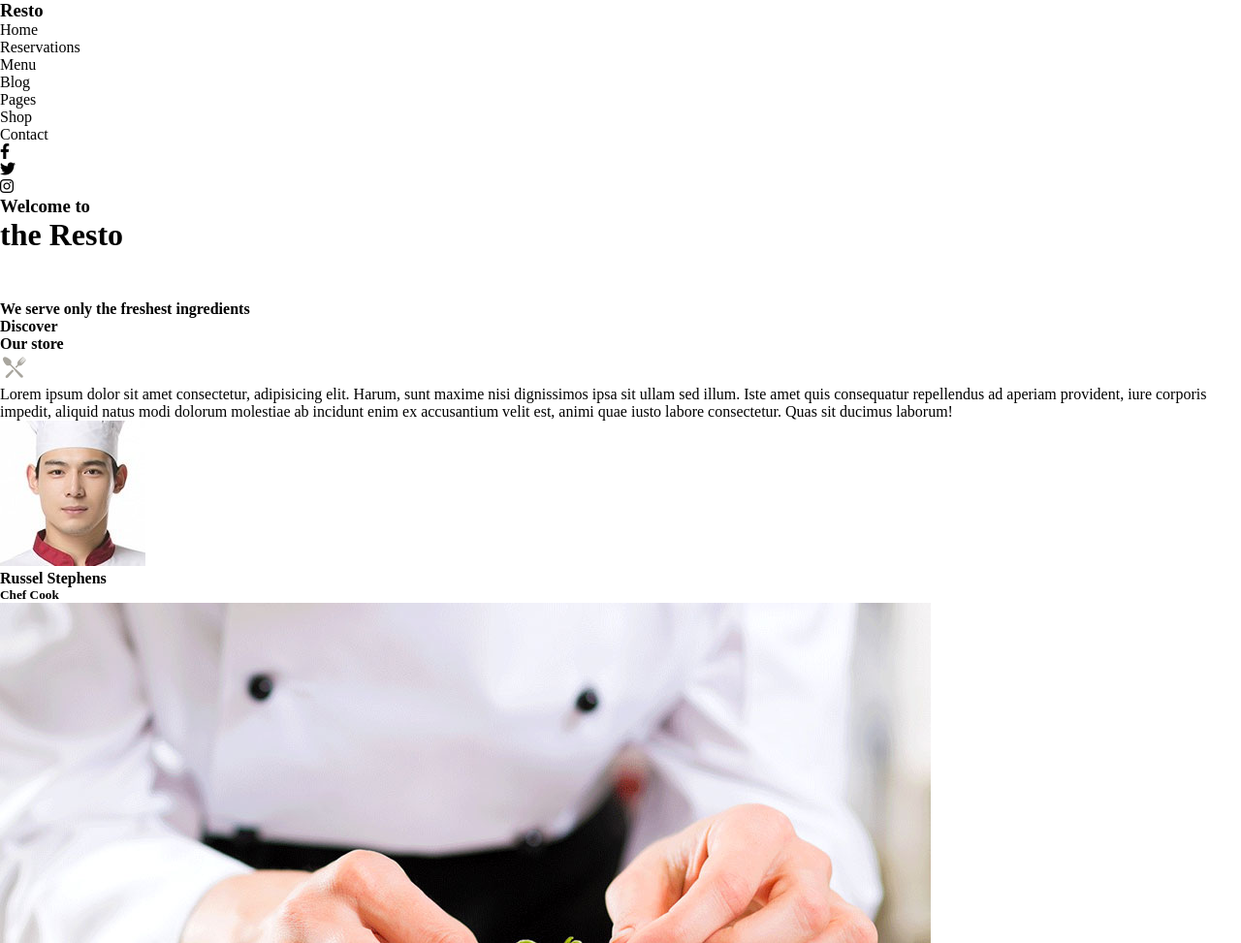
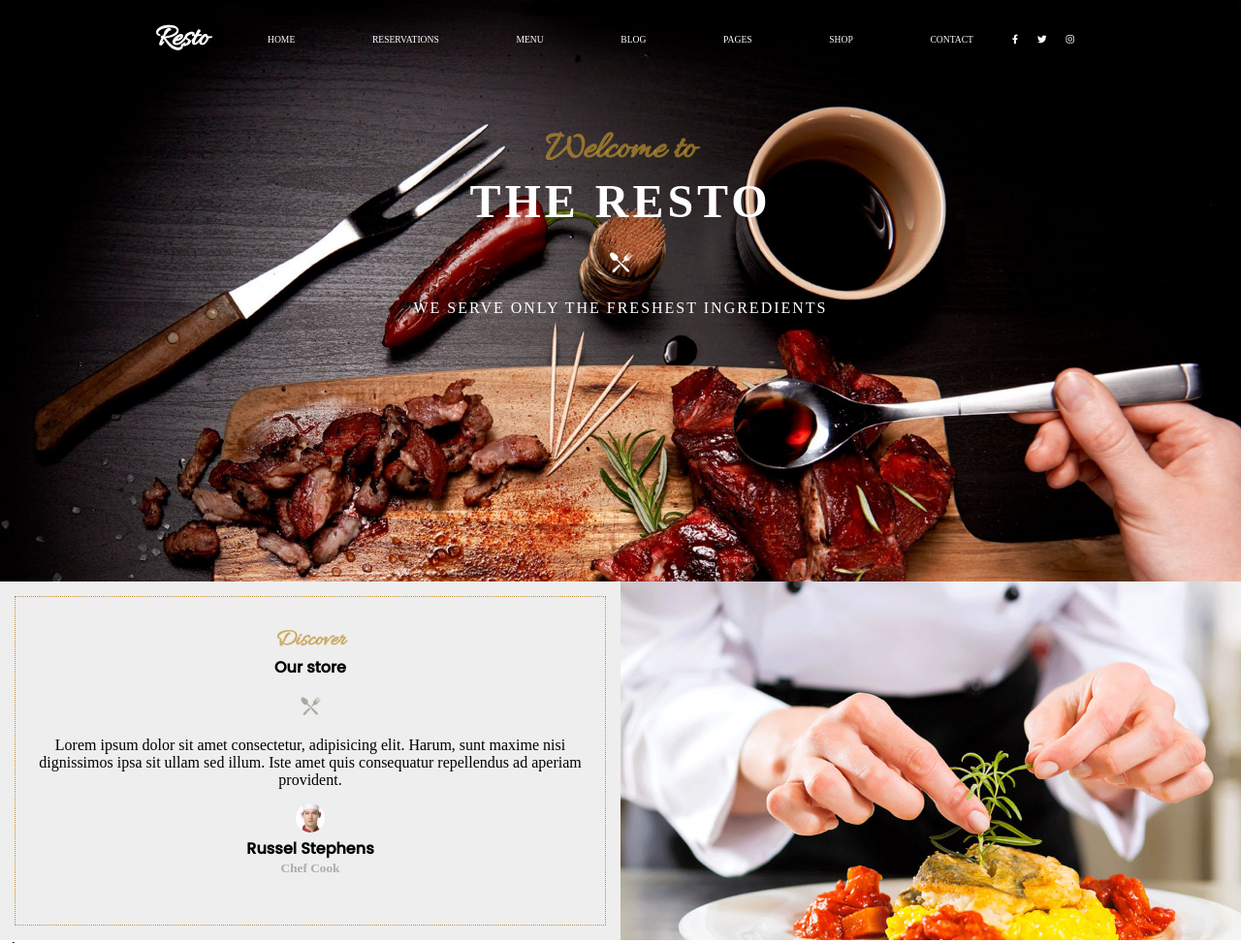
Before and after one commit to ccadran/The-resto, a plain HTML site: page index.html in a window 1280 px wide. Shown: the top 973 px of the page at 97% size. Drawn offline with Linux system fonts and the light colour scheme.

Commit message:
section11 done

```diff
--- a/assets/styles/_settings.scss
+++ b/assets/styles/_settings.scss
@@ -13,7 +13,8 @@
 $font1: allura-regular, sans-serif;
 $font2: poppins-medium, serif;
 $font3: roboto-light, sans-serif;
-
+$white1: #fff;
+$grey1: rgb(238, 238, 238);
 * {
     margin: 0;
     padding: 0;
--- a/assets/styles/index.scss
+++ b/assets/styles/index.scss
@@ -1 +1,3 @@
 @import "./settings";
+@import "./layout/header";
+@import "./layout/section1";
--- /dev/null
+++ b/assets/styles/layout/_header.scss
@@ -0,0 +1,62 @@
+header {
+    background: url(/assets/img/bg-slider-06.jpg) center/cover;
+    min-height: 600px;
+
+    nav {
+        padding-top: 20px;
+        color: white;
+        display: grid;
+        grid-template-columns: 10% 80% 10%;
+        align-items: center;
+        width: 75%;
+        justify-content: center;
+        margin: 0 auto;
+        h3 {
+            font-family: $font1;
+            font-size: 2rem;
+        }
+        ul {
+            padding: 0 10px;
+            display: flex;
+            align-items: center;
+            justify-content: space-between;
+
+            li {
+                padding: 0 10px;
+                text-transform: uppercase;
+                font-size: 0.6rem;
+            }
+        }
+    }
+    .main-header {
+        padding-top: 70px;
+        margin: 0 auto;
+        display: block;
+        align-items: center;
+        text-align: center;
+
+        h3 {
+            font-family: $font1;
+            color: rgba(189, 144, 46, 0.699);
+            font-size: 2.5rem;
+        }
+        h1 {
+            color: #fff;
+            text-transform: uppercase;
+            letter-spacing: 4px;
+            font-size: 3rem;
+            padding-bottom: 20px;
+        }
+        h4 {
+            text-transform: uppercase;
+            color: #fff;
+            font-weight: 100;
+            font-size: 1rem;
+            letter-spacing: 2px;
+            padding-top: 20px;
+        }
+        img {
+            height: 30px;
+        }
+    }
+}
--- /dev/null
+++ b/assets/styles/layout/_section1.scss
@@ -0,0 +1,44 @@
+.section1 {
+    display: grid;
+    grid-template-columns: 50% 50%;
+    background: $grey1;
+
+    .left {
+        margin: 15px;
+        padding: 30px 15px;
+        border: 1px dotted rgb(193, 141, 52);
+        text-align: center;
+        justify-content: center;
+
+        h3 {
+            font-family: $font1;
+            color: rgba(189, 144, 46, 0.699);
+            font-size: 1.5rem;
+        }
+        h4 {
+            font-family: $font2;
+            padding-bottom: 15px;
+        }
+        img {
+            height: 25px;
+        }
+        p {
+            padding-top: 15px;
+            padding-bottom: 15px;
+        }
+        #avatar {
+            height: 30px;
+            border-radius: 25px;
+        }
+        #russel {
+            padding-bottom: 0;
+        }
+        h5 {
+            color: rgba(128, 128, 128, 0.598);
+            padding-bottom: 20px;
+        }
+    }
+    .right {
+        background: url(/assets/img/store-01.jpg) center/cover;
+    }
+}
--- a/index.html
+++ b/index.html
@@ -44,27 +44,25 @@
         </header>
         <div class="section1">
             <div class="left">
-                <h4>Discover</h4>
+                <h3>Discover</h3>
                 <h4>Our store</h4>
                 <img src="./assets/img/ic-plate.png" alt="Icone-de-couverts" />
                 <p>
                     Lorem ipsum dolor sit amet consectetur, adipisicing elit.
                     Harum, sunt maxime nisi dignissimos ipsa sit ullam sed
                     illum. Iste amet quis consequatur repellendus ad aperiam
-                    provident, iure corporis impedit, aliquid natus modi dolorum
-                    molestiae ab incidunt enim ex accusantium velit est, animi
-                    quae iusto labore consectetur. Quas sit ducimus laborum!
+                    provident.
                 </p>
+
                 <img
                     src="./assets/img/avatar-01.jpg"
                     alt="Russel-Stephens-pictures"
+                    id="avatar"
                 />
-                <h4>Russel Stephens</h4>
+                <h4 id="russel">Russel Stephens</h4>
                 <h5>Chef Cook</h5>
             </div>
-            <div class="right">
-                <img src="./assets/img/store-01.jpg" alt="cooking" />
-            </div>
+            <div class="right"></div>
         </div>
         <div class="section2">
             <h4>Discover</h4>
```
Also changed, not shown: assets/styles/index.css, 1 other file.
